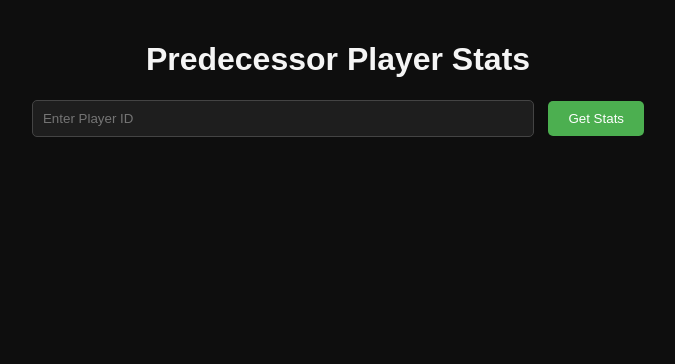
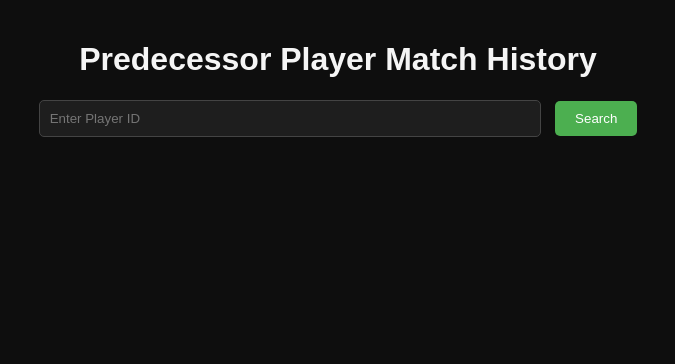
Before and after one commit to killyoudead48/predecessorlivestats, a website: page predecessor-live/public/index.html in a window 1280 px wide. Shown: the whole page, without its empty margins (302-977 px from the left). Drawn offline with nearby package versions, Linux system fonts and the light colour scheme.

Commit message:
Update index.html

```diff
--- a/predecessor-live/public/index.html
+++ b/predecessor-live/public/index.html
@@ -2,20 +2,20 @@
 <html lang="en">
 <head>
   <meta charset="UTF-8" />
-  <meta name="viewport" content="width=device-width, initial-scale=1.0"/>
-  <title>Predecessor Stats Viewer</title>
+  <meta name="viewport" content="width=device-width, initial-scale=1.0" />
+  <title>Predecessor Player Stats</title>
   <link rel="stylesheet" href="styles.css" />
   <script src="https://cdn.jsdelivr.net/npm/chart.js"></script>
 </head>
 <body>
   <div class="container">
-    <h1>Predecessor Player Stats</h1>
+    <h1>Predecessor Player Match History</h1>
     <form id="playerForm">
       <input type="text" id="playerId" placeholder="Enter Player ID" required />
-      <button type="submit">Get Stats</button>
+      <button type="submit">Search</button>
     </form>
     <div id="results"></div>
-    <canvas id="kdaChart" width="400" height="200"></canvas>
+    <canvas id="kdaChart"></canvas>
   </div>
   <script src="script.js"></script>
 </body>
```
